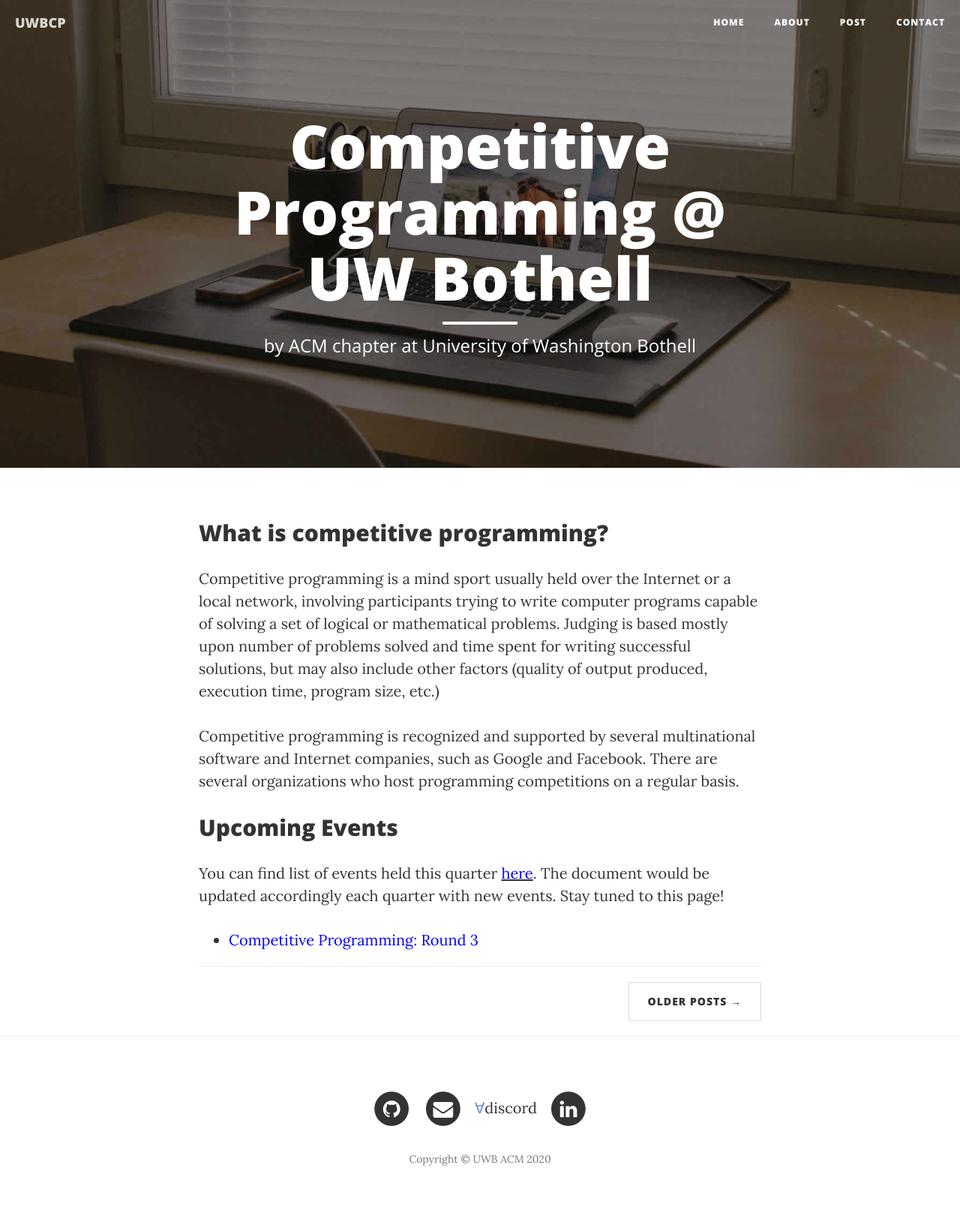
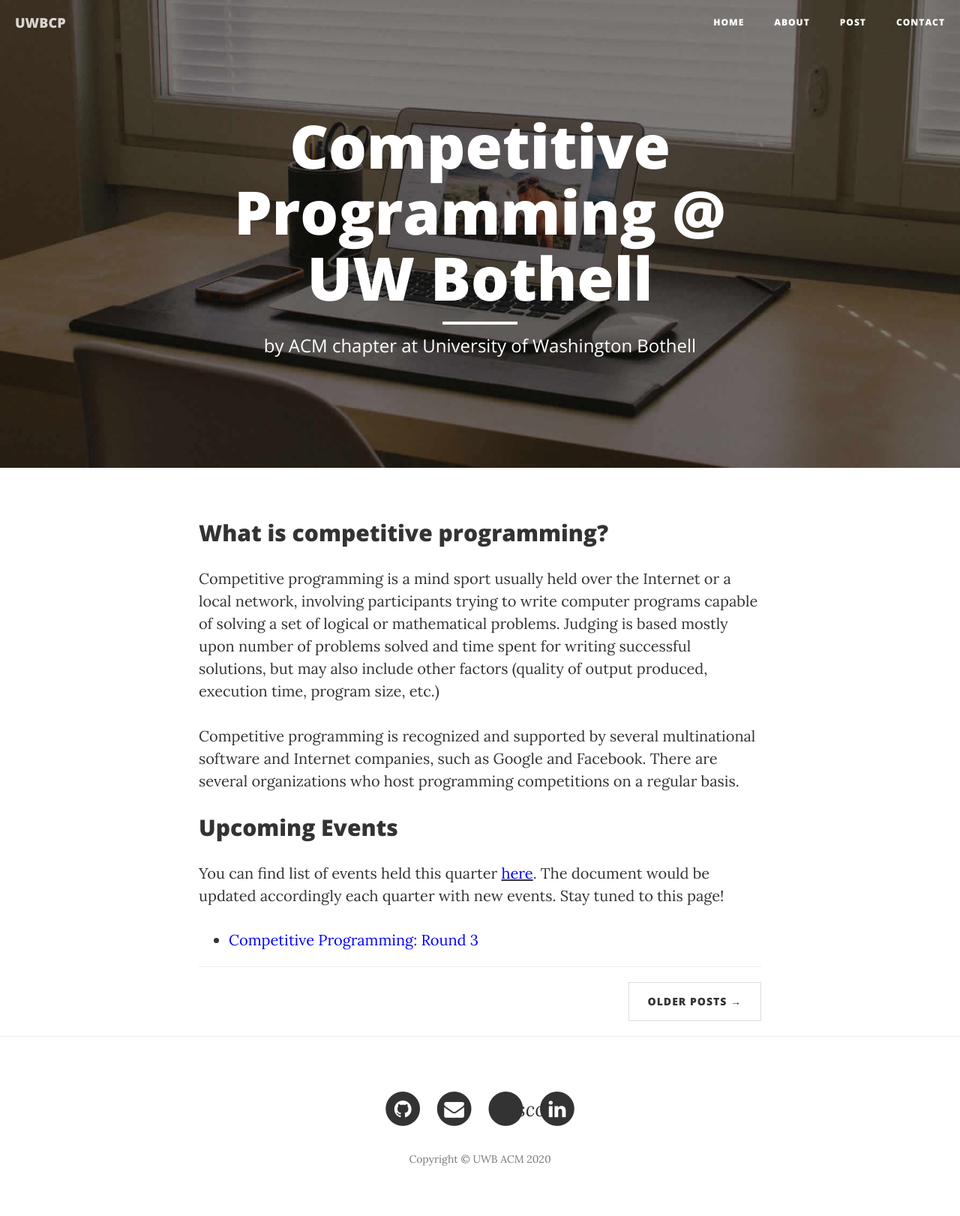
Before and after one commit to alanboy/competitive-programming, a Jekyll site: the page built from index.md, in a window 1280 px wide. Shown: the whole page at 75% size. Built offline with Jekyll 4.4.1, drawn with Linux system fonts in a browser that asks for light colours.

Commit message:
Fix discord icon

```diff
--- a/_layouts/default.html
+++ b/_layouts/default.html
@@ -172,7 +172,10 @@
                         </li>
                         <li>
                             <a href="https://discord.gg/2tWhanq">
-                                <span class="icon-discord">discord</span>
+                                <span class="fa-stack fa-lg">
+                                <i class="fa fa-circle fa-stack-2x"></i>
+                                <i class="icon-discord">discord</i>
+                                </span>
                             </a>
                         </li>
                         <li>
```
